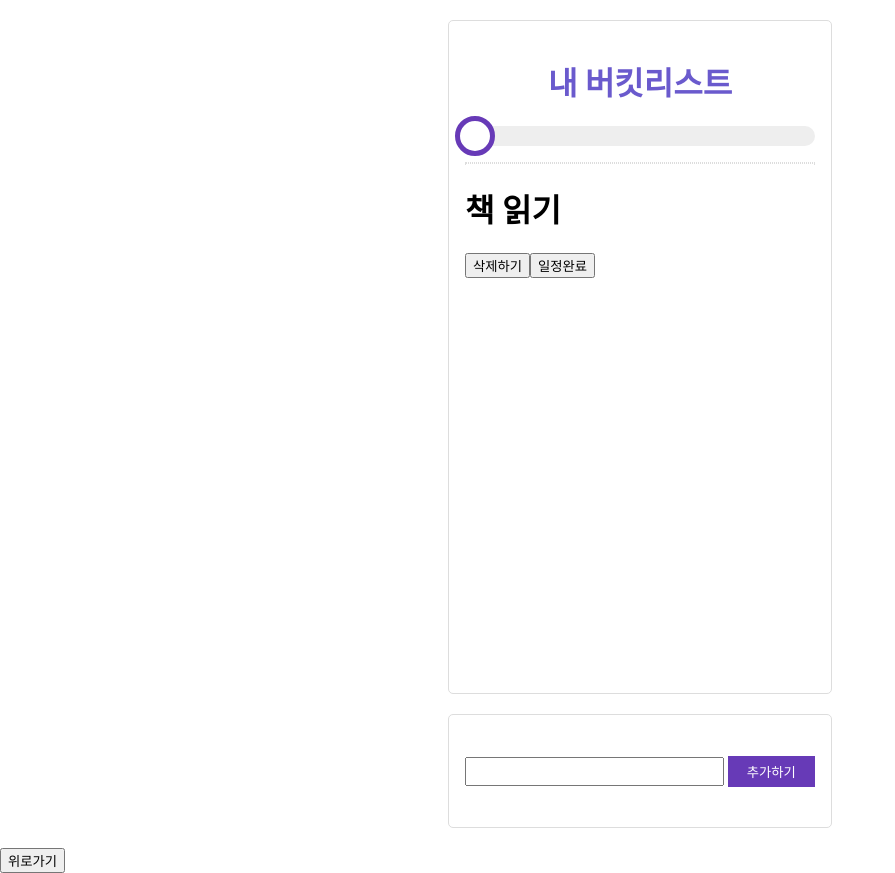
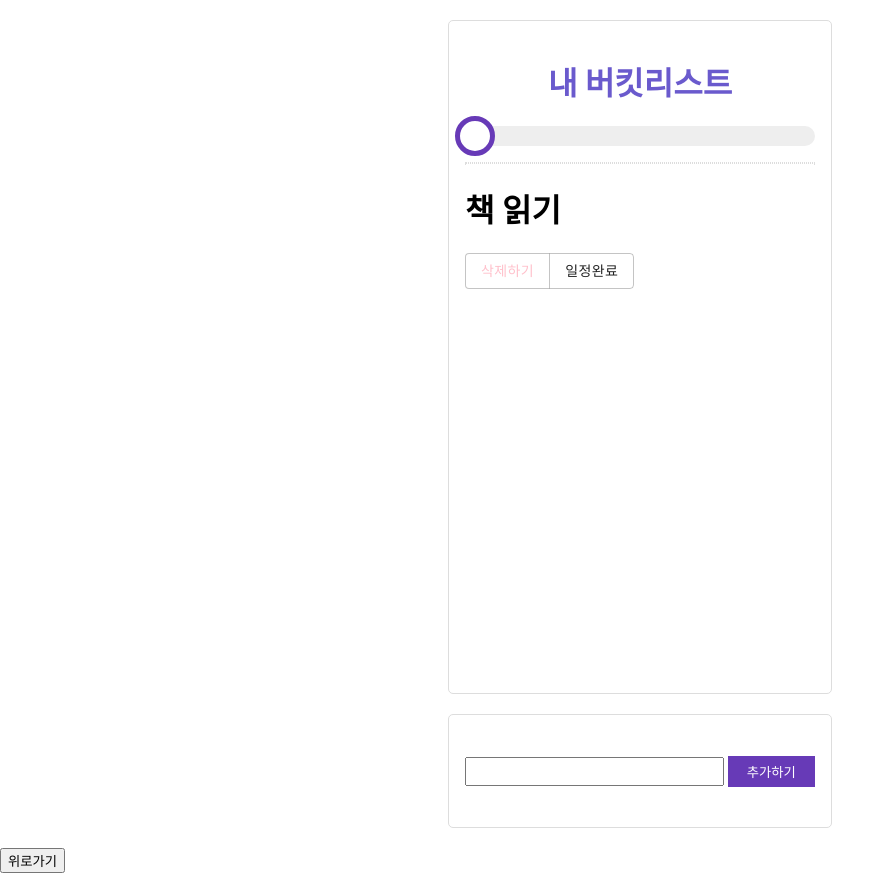
Before and after one commit to Jennayeo/React-week1, a React (Create React App) app in the folder BucketList/: page /detail/1 in a window 1280 px wide. Shown: the whole page, without its empty margins (0-895 px from the left). Built offline with nearby package versions, Linux system fonts and the light colour scheme; no server answers; the database is empty.

Commit message:
material ui 버튼사용

```diff
--- a/BucketList/package.json
+++ b/BucketList/package.json
@@ -3,6 +3,8 @@
   "version": "0.1.0",
   "private": true,
   "dependencies": {
+    "@material-ui/core": "^4.11.3",
+    "@material-ui/icons": "^4.11.2",
     "@testing-library/jest-dom": "^5.11.4",
     "@testing-library/react": "^11.1.0",
     "@testing-library/user-event": "^12.1.10",
--- a/BucketList/src/Detail.js
+++ b/BucketList/src/Detail.js
@@ -1,4 +1,8 @@
 import React from "react";
+import styled from "styled-components";
+// mateiral ui
+import Button from "@material-ui/core/Button";
+import ButtonGroup from "@material-ui/core/ButtonGroup";
 
 // redux hook을 불러온다.
 import {useSelector, useDispatch} from "react-redux";
@@ -26,20 +30,27 @@ const Detail = (props) => {
     return (
         <div>
             <h1>{bucket_list[bucket_index].text}</h1>
-            <button
+            <ButtonGroup>
+                <Button
+                    style={{
+                        color: "pink"
+                    }}
                     onClick={() => {
                         dispatch(deleteBucketFB(bucket_index)); // 괄호 안에는 액션 생성 함수 들어감
                         props.history.push('/');
                         // props.history.goBack();
                     }}>
                     삭제하기
-            </button>
-            <button onClick={() => {
+                </Button>
+                <Button onClick={() => {
                     dispatch(updateBucketFB(bucket_index));
                     props.history.goBack();
                 }}>
                     일정완료
-            </button>
+                </Button>
+            </ButtonGroup>
+
+
         </div>
     );
 };
--- a/BucketList/src/redux/modules/bucket.js
+++ b/BucketList/src/redux/modules/bucket.js
@@ -123,7 +123,7 @@ export const deleteBucketFB = (bucket) => {
         const _bucket_data = getState().bucket.list[bucket];
 
         // 아이디가 없다면 에러가 날테니 처음부터 리턴시켜줘서 파이어스토어에 요청 안한다.
-        if(!bucket_data.id) {
+        if(!_bucket_data.id) {
             return;
         }
 
```
Also changed, not shown: 1 other file (tests, documents, lock files or other folders). Lines whose indentation alone changed are shown as unchanged.
